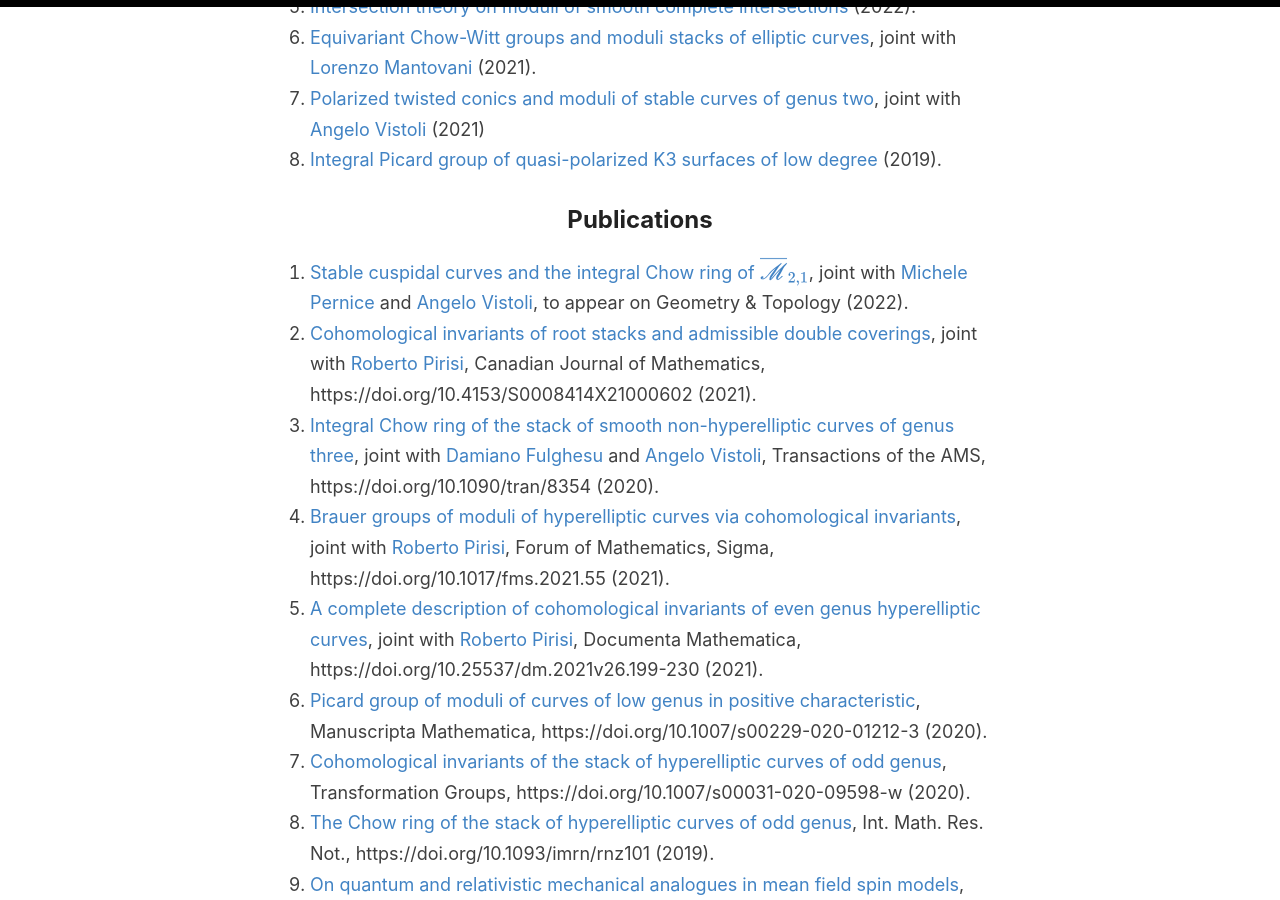
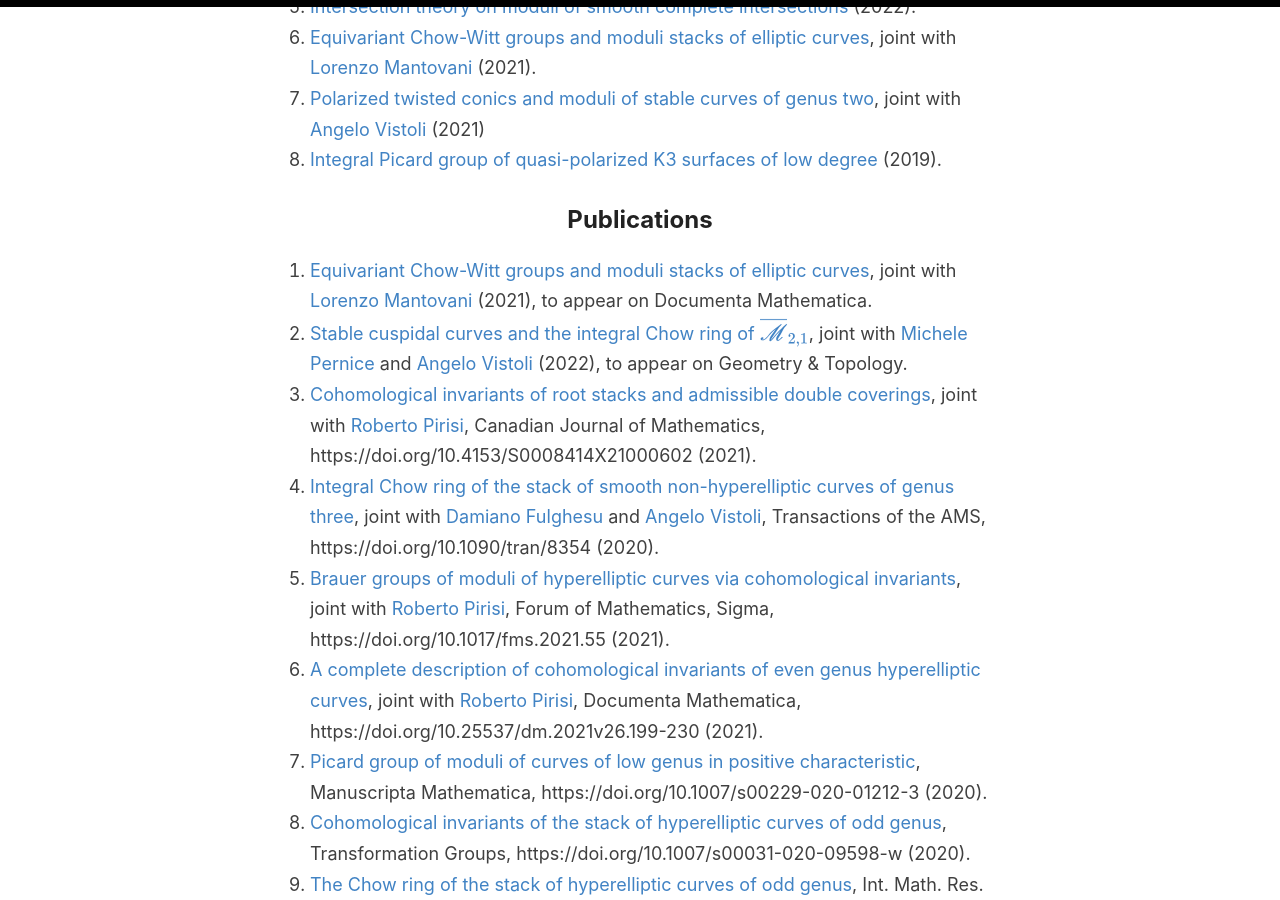
Before and after one commit to anddil/anddil.github.io, a Jekyll site: the page built from _pages/research.md, in a window 1280 px wide and 900 px high, scrolled down 986 px. Built offline with Jekyll 4.4.1, drawn with Linux system fonts in a browser that asks for light colours.

Commit message:
Update research.md

```diff
--- a/_pages/research.md
+++ b/_pages/research.md
@@ -48,7 +48,8 @@
 
 ## Publications
 
-1. [Stable cuspidal curves and the integral Chow ring of $\overline{\mathscr{M}}_{2,1}$](https://arxiv.org/abs/2108.03680), joint with [Michele Pernice](https://michelepernice.github.io/home.html) and [Angelo Vistoli](http://homepage.sns.it/vistoli/), to appear on Geometry & Topology (2022).
+1. [Equivariant Chow-Witt groups and moduli stacks of elliptic curves](https://arxiv.org/abs/2107.02305), joint with [Lorenzo Mantovani](http://user.math.uzh.ch/mantovani/index.html) (2021), to appear on Documenta Mathematica.
+1. [Stable cuspidal curves and the integral Chow ring of $\overline{\mathscr{M}}_{2,1}$](https://arxiv.org/abs/2108.03680), joint with [Michele Pernice](https://michelepernice.github.io/home.html) and [Angelo Vistoli](http://homepage.sns.it/vistoli/) (2022), to appear on Geometry & Topology.
 2. [Cohomological invariants of root stacks and admissible double coverings](https://arxiv.org/abs/2009.07671), joint with [Roberto Pirisi](https://people.kth.se/~pirisi/), Canadian Journal of Mathematics, https://doi.org/10.4153/S0008414X21000602 (2021).
 3. [Integral Chow ring of the stack of smooth non-hyperelliptic curves of genus three](https://arxiv.org/abs/2004.00052), joint with [Damiano Fulghesu](http://web.mnstate.edu/fulghesu/index.html) and [Angelo Vistoli](http://homepage.sns.it/vistoli/), Transactions of the AMS, https://doi.org/10.1090/tran/8354 (2020).
 4. [Brauer groups of moduli of hyperelliptic curves via cohomological invariants](https://arxiv.org/abs/2002.11065), joint with [Roberto Pirisi](https://people.kth.se/~pirisi/), Forum of Mathematics, Sigma, https://doi.org/10.1017/fms.2021.55 (2021).
```
